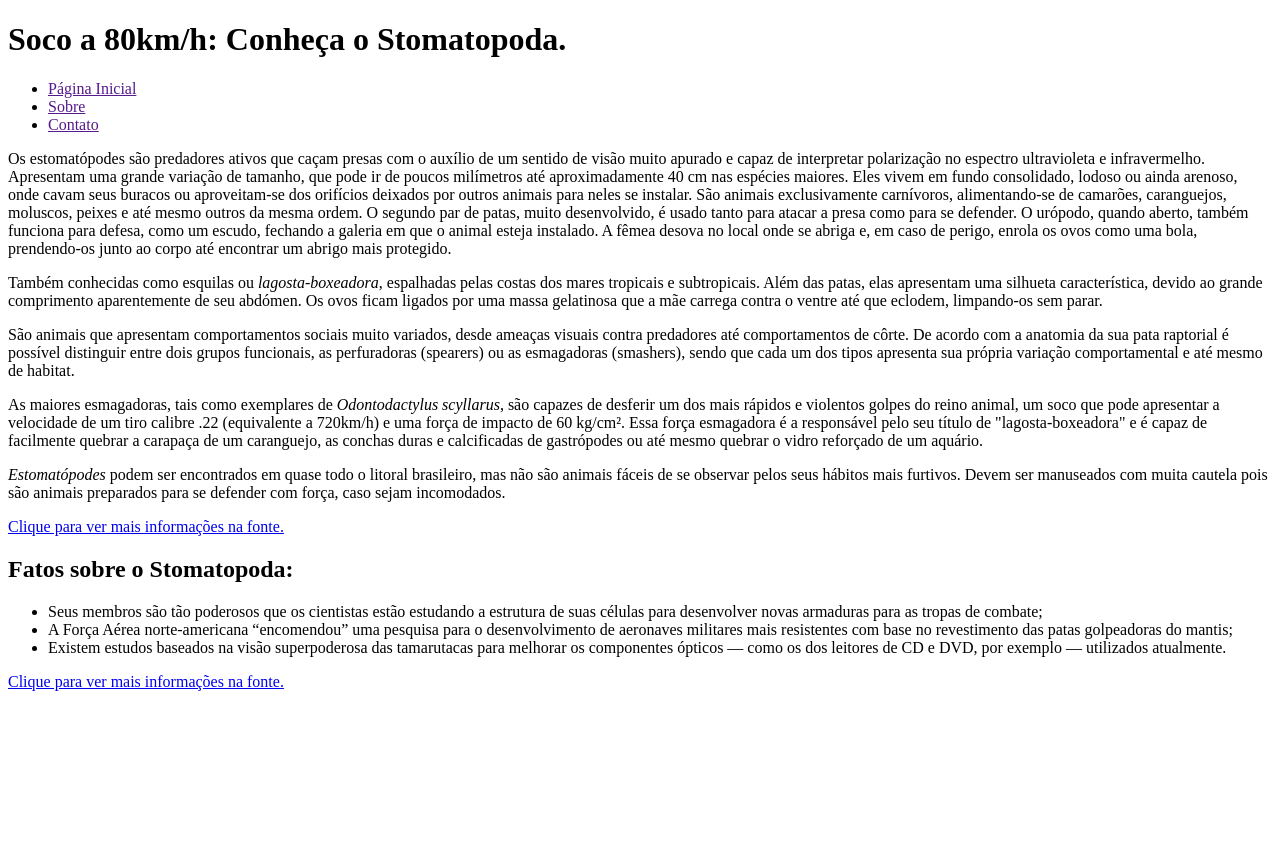
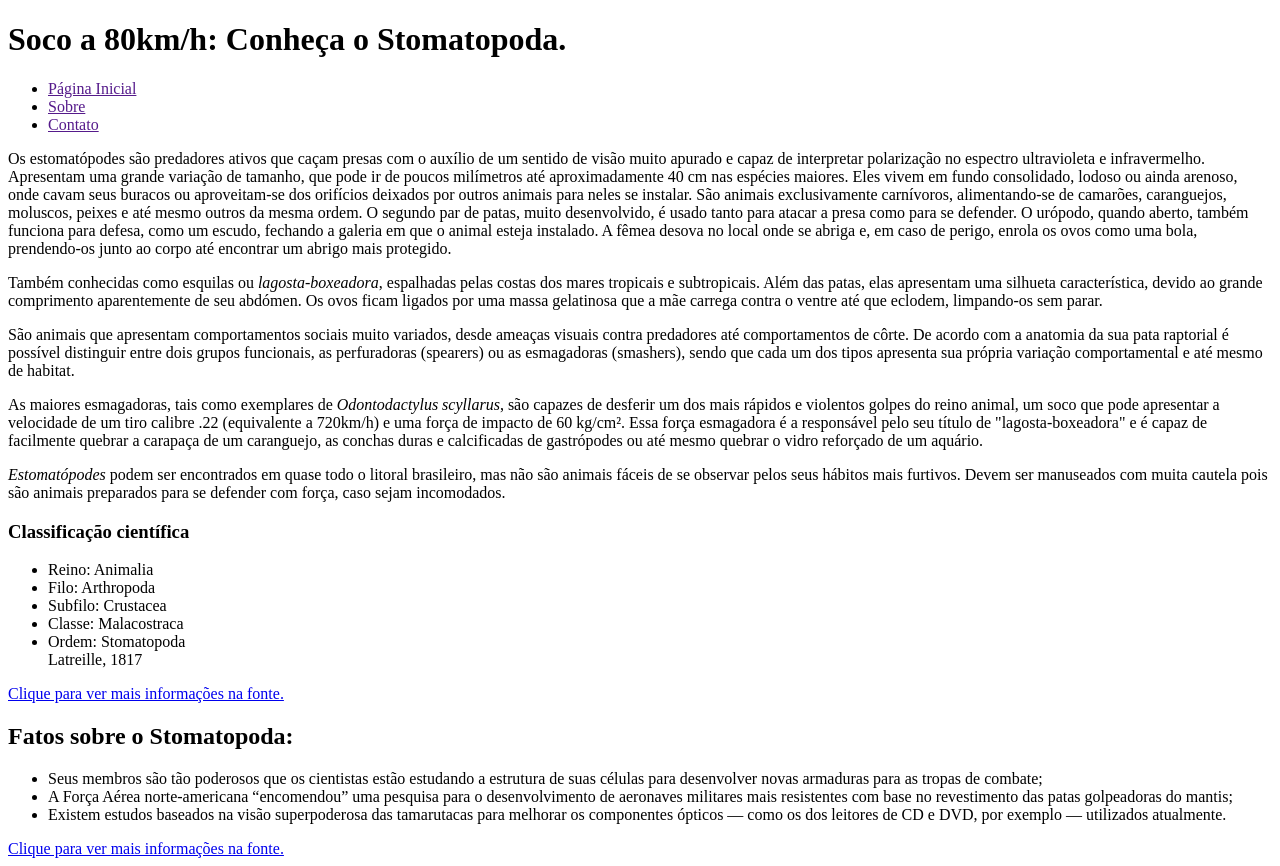
Before and after one commit to GaPimentel/estudosTrybe, a plain HTML site: page exercises/3_4/exercise_1.html in a window 1280 px wide. Before the commit the page ends 800 px from the top, so only its background shows below. Drawn offline with Linux system fonts and the light colour scheme.

Commit message:
Item 4.1 - Estilizei o nome científico e criei uma seção secundária com a classificação científica

```diff
--- a/exercises/3_4/exercise_1.html
+++ b/exercises/3_4/exercise_1.html
@@ -63,6 +63,31 @@
                     com muita cautela pois são animais preparados para se defender com força, caso
                     sejam incomodados.
                 </p>
+                <aside>
+                    <header>
+                        <h3>
+                            Classificação científica
+                        </h3>
+                    </header>
+                    <ul>
+                        <li>
+                            Reino:	Animalia
+                        </li>
+                        <li>
+                            Filo:	Arthropoda
+                        </li>
+                        <li>
+                            Subfilo:	Crustacea
+                        </li>
+                        <li>
+                            Classe:	Malacostraca
+                        </li>
+                        <li>
+                            Ordem:	Stomatopoda<br>
+                            Latreille, 1817
+                        </li>
+                    </ul>
+                </aside>
                 <footer>
                     <a href="https://pt.wikipedia.org/wiki/Stomatopoda" target="_blank">
                         Clique para ver mais informações na fonte.
```
